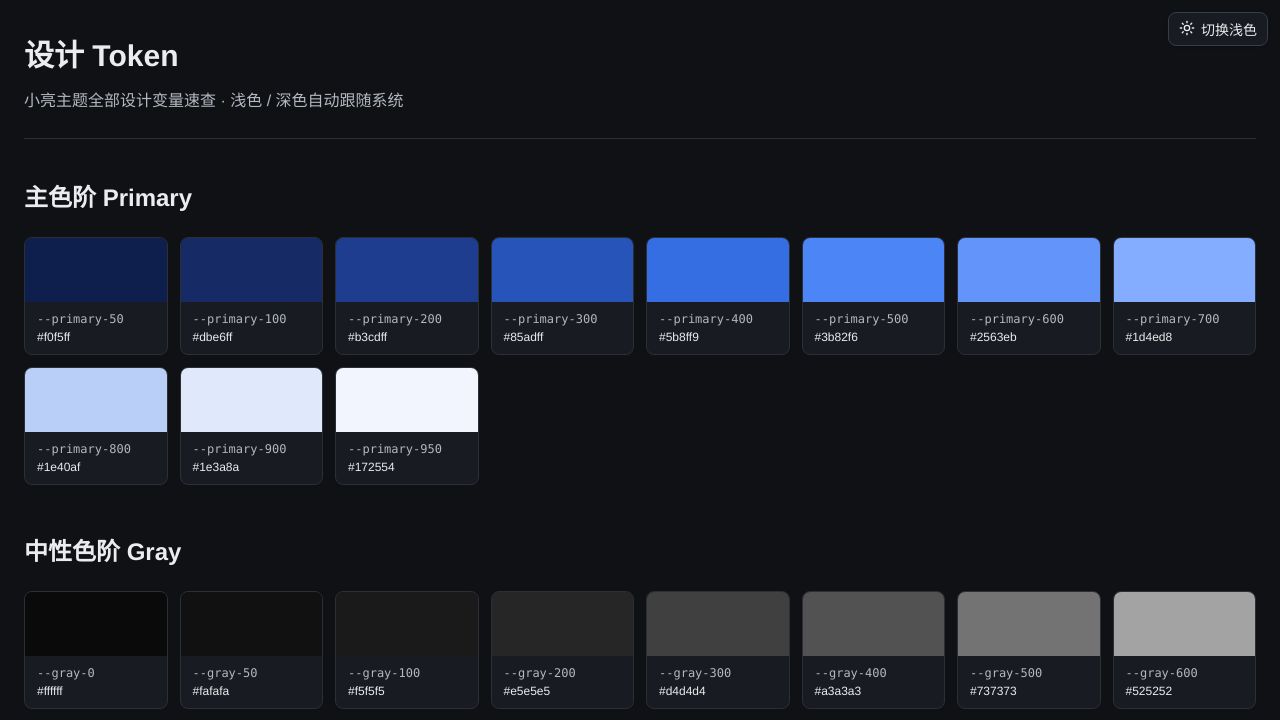
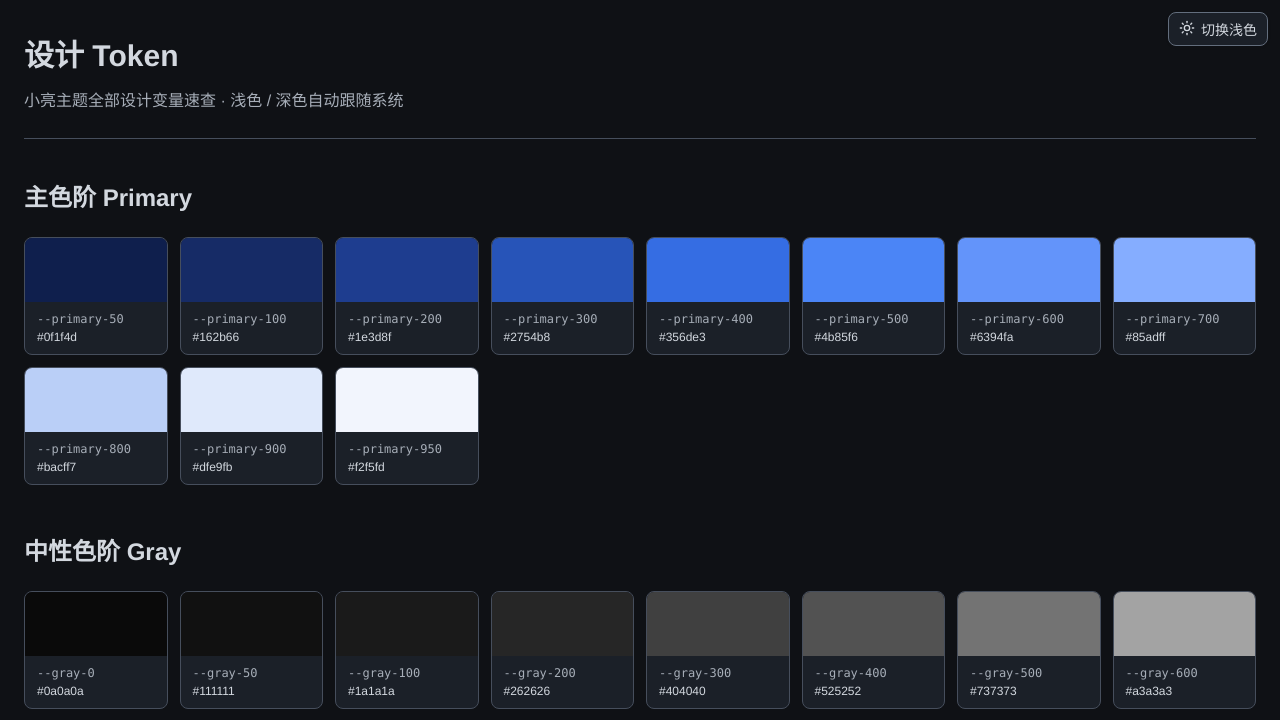
Before and after one commit to xiaoliang-hulue/xiaoliang-theme, a website: page preview/tokens.html in a window 1280 px wide. Both pictures are taken after a click on the button "切换深色". Shown: the top 720 px of the page. Drawn offline with Linux system fonts and the light colour scheme.

Commit message:
v1.4.10 夜间模式柔和化 + 累积修复
- 夜间前景色调柔一档（text/secondary/muted/subtle/primary/primary-hover），仍满足 WCAG AA（最小 5.55:1）
- 修复 preview/tokens.html 深色模式色值标签未随主题切换刷新
- 重建 colors_and_type.css，更新对比度/图标/ARIA 审计报告
- .gitignore 排除本地报告目录 outputs/ 与临时日志

```diff
--- a/colors_and_type.css
+++ b/colors_and_type.css
@@ -126,28 +126,28 @@
   --gray-800: #e5e5e5;
   --gray-900: #f5f5f5;
   --gray-950: #ffffff;
-  --success: #51d682;
-  --success-bg: #0b2816;
-  --warning: #eeb52f;
-  --warning-bg: #372410;
-  --fav-on: #f2a92c;
-  --error: #ed7e7e;
-  --error-bg: #3b1111;
-  --info: var(--primary-500);
-  --info-bg: var(--primary-50);
+  --success: #5ce68e;
+  --success-bg: #18422a;
+  --warning: #f2c146;
+  --warning-bg: #5c3d12;
+  --fav-on: #f5b93e;
+  --error: #ff8a8a;
+  --error-bg: #5e1919;
+  --info: #5b9cfc;
+  --info-bg: #162b66;
   --color-background: #0f1115;
-  --color-surface: #181b21;
-  --color-surface-elevated: #1f242e;
-  --color-surface-muted: #1f242e;
-  --color-border: #373d49;
-  --color-border-subtle: #2b2f36;
-  --color-text: #ebecef;
-  --color-text-secondary: #b3b8c1;
-  --color-text-muted: #525252;
-  --color-text-subtle: #8f96a3;
-  --color-primary: #7eb0f1;
-  --color-primary-hover: #9bc1f3;
-  --color-primary-subtle: #0f1f4d;
+  --color-surface: #1b2028;
+  --color-surface-elevated: #232a36;
+  --color-surface-muted: #1e242d;
+  --color-border: #636e7d;
+  --color-border-subtle: #464e5c;
+  --color-text: #d3d8df;
+  --color-text-secondary: #a7aeb8;
+  --color-text-muted: #828c9a;
+  --color-text-subtle: #8b93a1;
+  --color-primary: #6ea8ff;
+  --color-primary-hover: #8ab6f5;
+  --color-primary-subtle: #162b66;
   --color-on-primary: #0f1115;
 }
 
@@ -177,28 +177,28 @@
   --gray-800: #e5e5e5;
   --gray-900: #f5f5f5;
   --gray-950: #ffffff;
-  --success: #51d682;
-  --success-bg: #0b2816;
-  --warning: #eeb52f;
-  --warning-bg: #372410;
-  --fav-on: #f2a92c;
-  --error: #ed7e7e;
-  --error-bg: #3b1111;
-  --info: var(--primary-500);
-  --info-bg: var(--primary-50);
+  --success: #5ce68e;
+  --success-bg: #18422a;
+  --warning: #f2c146;
+  --warning-bg: #5c3d12;
+  --fav-on: #f5b93e;
+  --error: #ff8a8a;
+  --error-bg: #5e1919;
+  --info: #5b9cfc;
+  --info-bg: #162b66;
   --color-background: #0f1115;
-  --color-surface: #181b21;
-  --color-surface-elevated: #1f242e;
-  --color-surface-muted: #1f242e;
-  --color-border: #373d49;
-  --color-border-subtle: #2b2f36;
-  --color-text: #ebecef;
-  --color-text-secondary: #b3b8c1;
-  --color-text-muted: #525252;
-  --color-text-subtle: #8f96a3;
-  --color-primary: #7eb0f1;
-  --color-primary-hover: #9bc1f3;
-  --color-primary-subtle: #0f1f4d;
+  --color-surface: #1b2028;
+  --color-surface-elevated: #232a36;
+  --color-surface-muted: #1e242d;
+  --color-border: #636e7d;
+  --color-border-subtle: #464e5c;
+  --color-text: #d3d8df;
+  --color-text-secondary: #a7aeb8;
+  --color-text-muted: #828c9a;
+  --color-text-subtle: #8b93a1;
+  --color-primary: #6ea8ff;
+  --color-primary-hover: #8ab6f5;
+  --color-primary-subtle: #162b66;
   --color-on-primary: #0f1115;
   }
 }
--- a/component-a11y-report.json
+++ b/component-a11y-report.json
@@ -1,5 +1,5 @@
 {
-  "generatedAt": "2026-08-08T03:58:34.378Z",
+  "generatedAt": "2026-08-13T02:38:41.240Z",
   "scope": "preview/component-*.html + preview/page-*.html",
   "summary": {
     "filesScanned": 30,
--- a/package.json
+++ b/package.json
@@ -1,6 +1,6 @@
 {
   "name": "xiaoliang-theme",
-  "version": "1.4.8",
+  "version": "1.4.10",
   "description": "小亮主题 — 个人极简干净设计系统，含浅色/深色双模式、纯 CSS 变量 Token 与 26 个基础组件",
   "main": "colors_and_type.css",
   "style": "colors_and_type.css",
--- a/preview/_theme.js
+++ b/preview/_theme.js
@@ -37,6 +37,10 @@
     root.setAttribute('data-theme', isDark ? 'dark' : 'light');
     iconEl.innerHTML = isDark ? SUN : MOON;
     labelEl.textContent = isDark ? '切换浅色' : '切换深色';
+    // 通知 preview 页面刷新依赖 getComputedStyle 的静态文本
+    root.dispatchEvent(new CustomEvent('xl-theme-changed', {
+      detail: { isDark: isDark, mode: isDark ? 'dark' : 'light' }
+    }));
   }
 
   // 初始化：尊重页面已有的显式 data-theme（如手动写过 light/dark），
--- a/preview/tokens.html
+++ b/preview/tokens.html
@@ -52,9 +52,23 @@ body { margin: 0; background: var(--color-background); color: var(--color-text);
     <div class="demo-box"><p class="note">.container 在 ≥768px 时居中限宽；栅格工具类 .grid-cols-* 随断点响应。缩放窗口即可观察响应式变化。</p></div>
   </section>
 </div>
+  <script src="_theme.js"></script>
 <script>
 const root = document.documentElement;
 const V = n => getComputedStyle(root).getPropertyValue(n).trim();
+
+// 统一渲染入口：首次渲染 + 主题切换后重渲染色值文本
+function renderTokens() {
+  document.getElementById('primary').innerHTML = '';
+  document.getElementById('gray').innerHTML = '';
+  document.getElementById('semantic').innerHTML = '';
+  document.getElementById('surface').innerHTML = '';
+  document.getElementById('type').innerHTML = '';
+  document.getElementById('space').innerHTML = '';
+  document.getElementById('radius').innerHTML = '';
+  document.getElementById('shadow').innerHTML = '';
+  document.getElementById('bp').innerHTML = '';
+
   function swatch(id, names) {
     const el = document.getElementById(id);
     names.forEach(n => {
@@ -95,7 +109,12 @@ const bel = document.getElementById('bp');
     d.innerHTML = `<span class="name">${n}</span><span style="font-family:var(--font-mono);font-size:var(--text-sm)">${V(n)}</span>`;
     bel.appendChild(d);
   });
+}
+
+renderTokens();
+
+// _theme.js 切换主题后通知刷新，避免色块正确但色值文字滞留旧模式
+root.addEventListener('xl-theme-changed', renderTokens);
 </script>
-  <script src="_theme.js"></script>
 </body>
 </html>
```
Also changed, not shown: accessibility-report.json (+23 -23 lines), audit-icons-report.json (+21 -6 lines), css.json (+21 -21 lines), CHANGELOG.md, 1 other file. Lines whose indentation alone changed are shown as unchanged.
